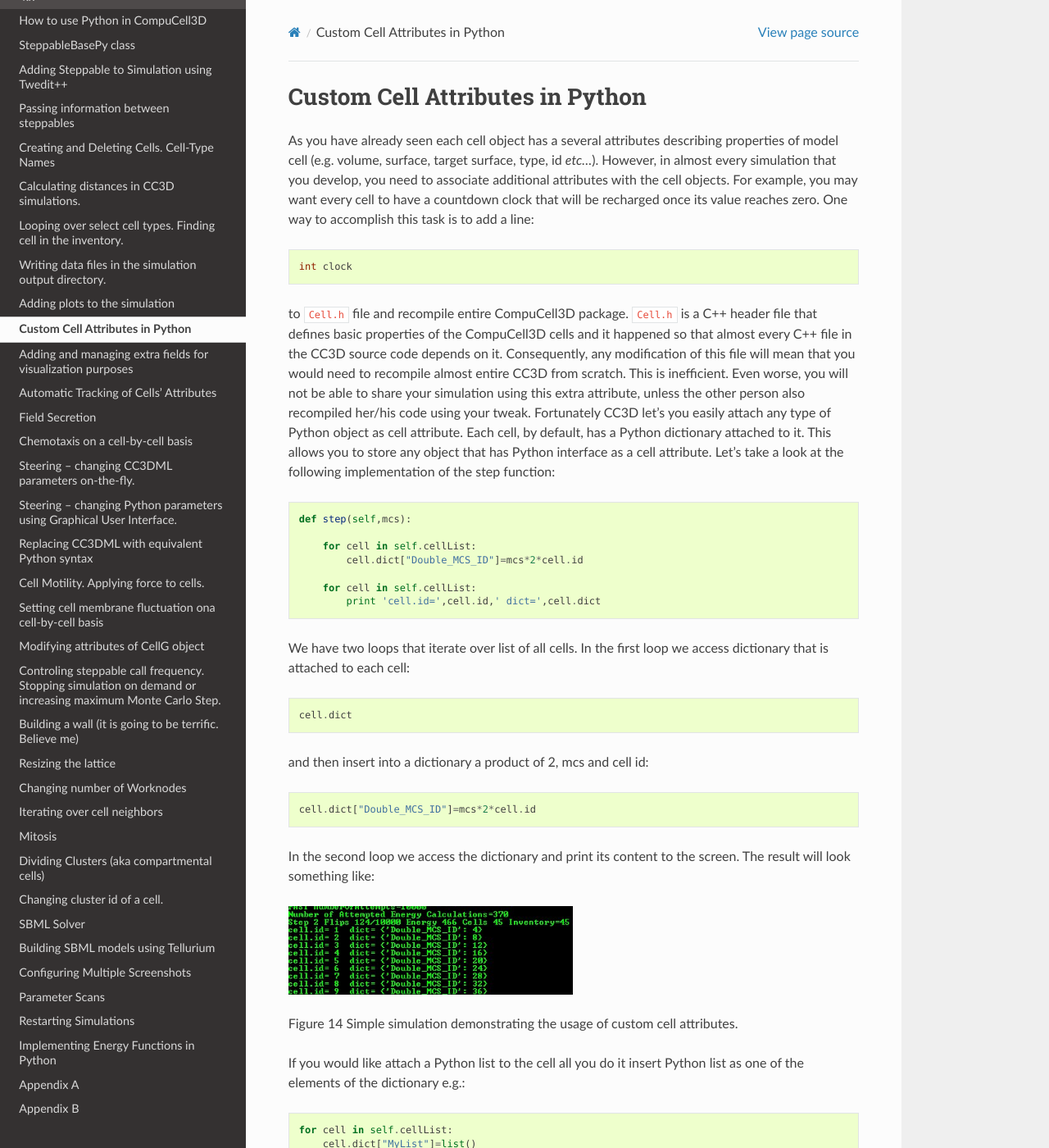
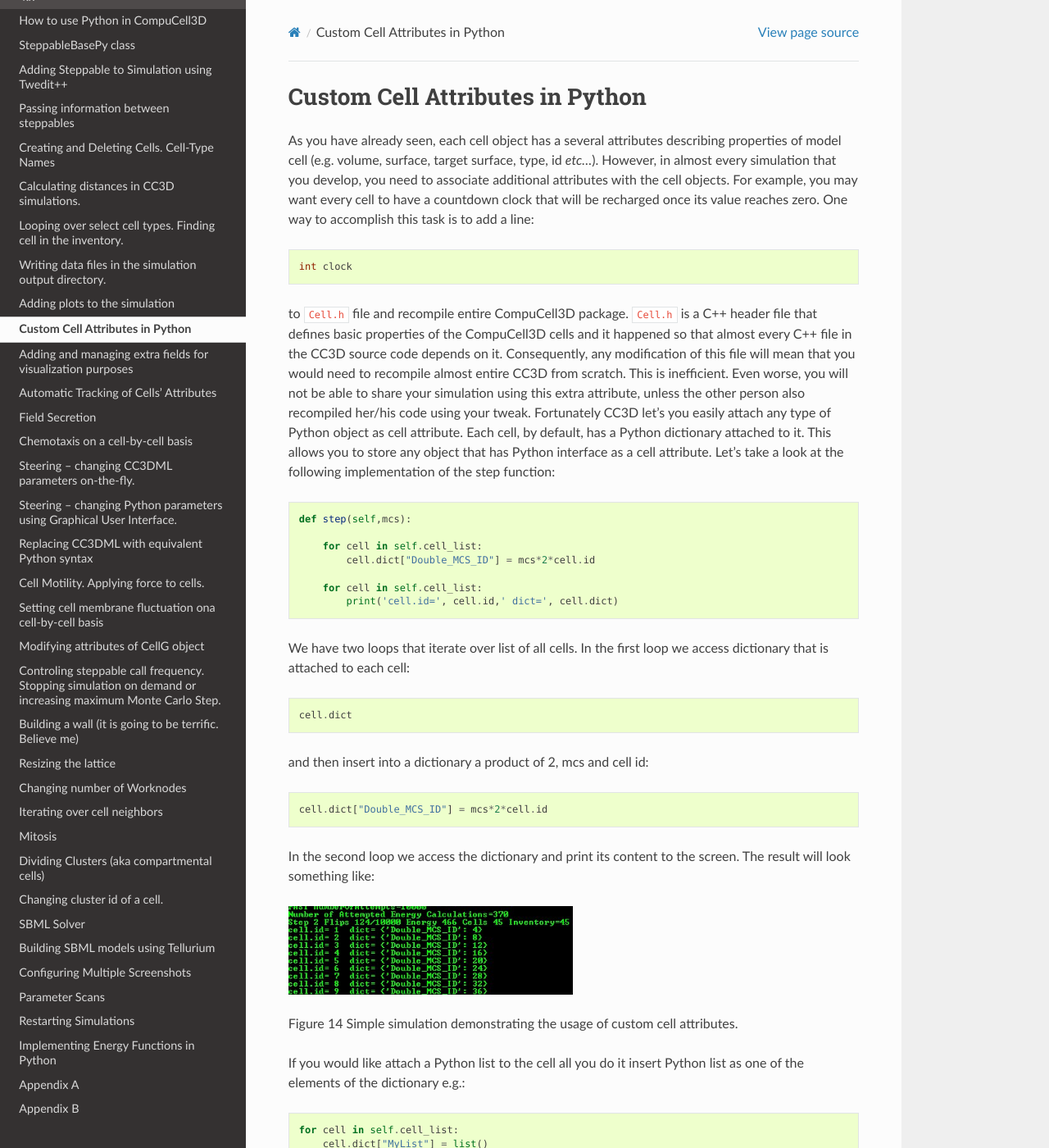
Before and after one commit to CompuCell3D/PythonScriptingManual, a Sphinx documentation site: the page built from docs/custom_cell_attributes_in_python.rst, in a window 1280 px wide and 1400 px high. Shown: the whole window at 82% size. Built offline with Sphinx 7.4.7 and the Read the Docs theme 2.0.0, drawn with Linux system fonts in a browser that asks for light colours.

Commit message:
fixed cell attributes chapter

```diff
--- a/docs/custom_cell_attributes_in_python.rst
+++ b/docs/custom_cell_attributes_in_python.rst
@@ -1,7 +1,7 @@
 Custom Cell Attributes in Python
 ================================
 
-As you have already seen each cell object has a several attributes
+As you have already seen, each cell object has a several attributes
 describing properties of model cell (e.g. volume, surface, target
 surface, type, id *etc...*). However, in almost every simulation that you
 develop, you need to associate additional attributes with the cell
@@ -30,11 +30,11 @@
 
     def step(self,mcs):
 
-        for cell in self.cellList:
-            cell.dict["Double_MCS_ID"]=mcs*2*cell.id
+        for cell in self.cell_list:
+            cell.dict["Double_MCS_ID"] = mcs*2*cell.id
 
-        for cell in self.cellList:
-            print 'cell.id=',cell.id,' dict=',cell.dict
+        for cell in self.cell_list:
+            print('cell.id=', cell.id,' dict=', cell.dict)
 
 
 We have two loops that iterate over list of all cells. In the first loop
@@ -48,7 +48,7 @@
 
 .. code-block:: python
 
-    cell.dict["Double_MCS_ID"]=mcs*2*cell.id
+    cell.dict["Double_MCS_ID"] = mcs*2*cell.id
 
 In the second loop we access the dictionary and print its content to the
 screen. The result will look something like:
@@ -63,8 +63,8 @@
 
 .. code-block:: python
 
-    for cell in self.cellList:
-        cell.dict["MyList"]=list()
+    for cell in self.cell_list:
+        cell.dict["MyList"] = list()
 
 
 Thus all you really need to store additional cell attributes is the
```
